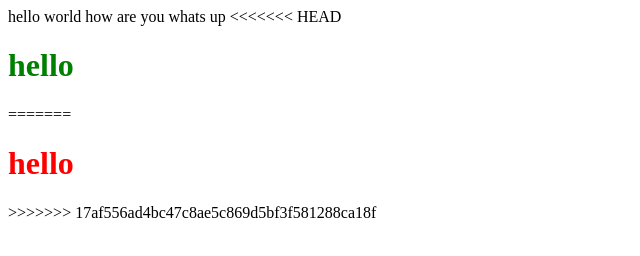
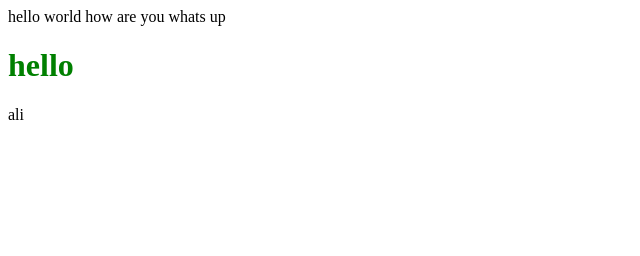
Before and after one commit to PedramMohammadi090/cs50xiran, a plain HTML site: page index.html in a window 1280 px wide. Shown: the whole page, without its empty margins (0-640 px from the left). Drawn offline with Linux system fonts and the light colour scheme.

Commit message:
Ali Added

```diff
--- a/index.html
+++ b/index.html
@@ -8,10 +8,7 @@
 </head>
 <body>
     hello world how are you whats up
-<<<<<<< HEAD
     <h1 style="color:green">hello</h1>
-=======
-    <h1 style="color:red">hello</h1>
->>>>>>> 17af556ad4bc47c8ae5c869d5bf3f581288ca18f
+    <p>ali</p>
 </body>
 </html>
```
